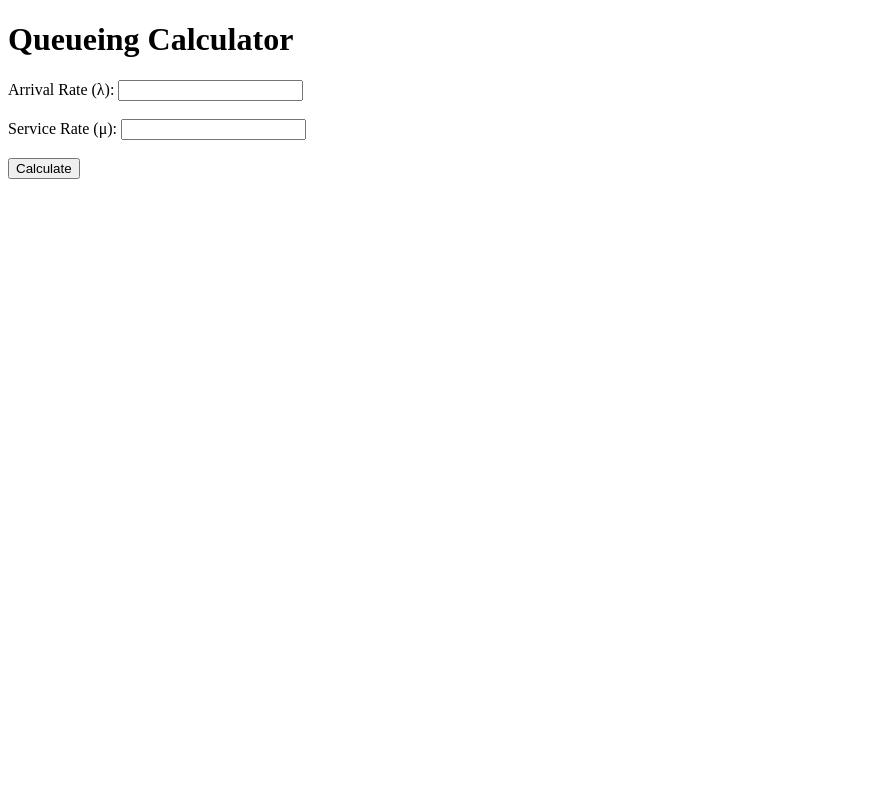
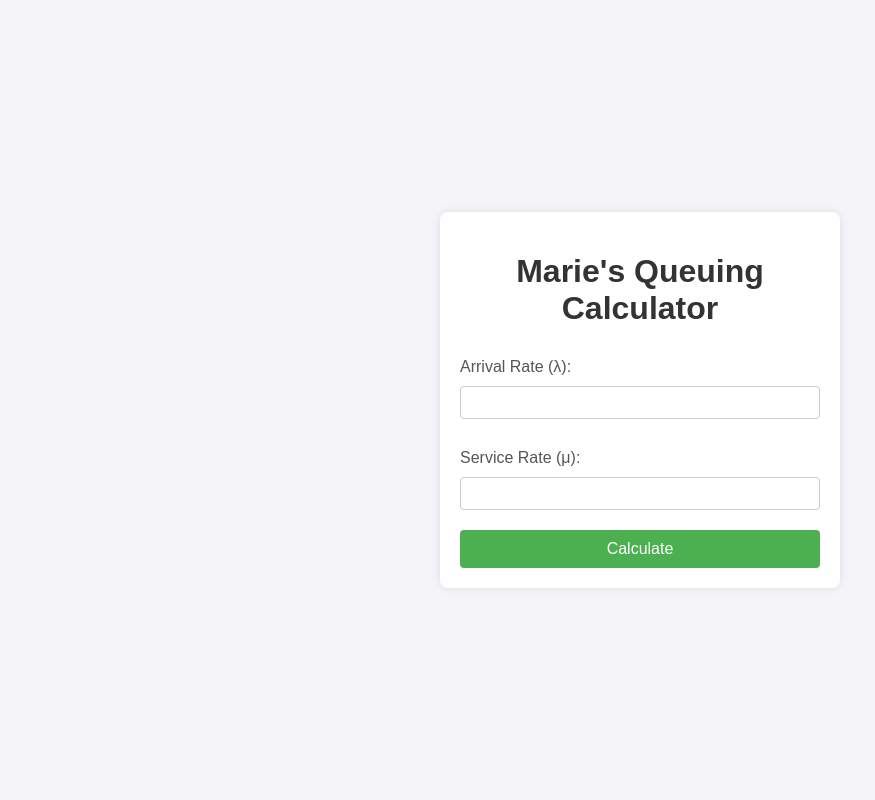
Before and after one commit to giandomenicomarie/queue_calculator, a Flask app: page / in a window 1280 px wide. Shown: the whole page, without its empty margins (0-875 px from the left). Run offline with Flask 3, Linux system fonts and the light colour scheme.

Commit message:
Making the UI look a little bit nicer

```diff
--- a/templates/index.html
+++ b/templates/index.html
@@ -2,18 +2,74 @@
 <html lang="en">
 <head>
     <meta charset="UTF-8">
-    <title>Marie's Queueing Calculator</title>
+    <title>Marie's Queuing Calculator</title>
+    <style>
+        body {
+            font-family: Arial, sans-serif;
+            background-color: #f4f4f9;
+            margin: 0;
+            padding: 0;
+            height: 100vh;
+            display: flex;
+            justify-content: center;
+            align-items: center;
+            overflow: hidden;
+        }
+        .container {
+            background-color: white;
+            padding: 20px;
+            border-radius: 8px;
+            box-shadow: 0 0 10px rgba(0, 0, 0, 0.1);
+            max-width: 400px;
+            width: 100%;
+            box-sizing: border-box;
+        }
+        h1 {
+            text-align: center;
+            color: #333;
+        }
+        label {
+            display: block;
+            margin: 10px 0 5px;
+            color: #555;
+        }
+        input[type="text"] {
+            width: 100%;
+            padding: 8px;
+            margin: 5px 0 20px;
+            border: 1px solid #ccc;
+            border-radius: 4px;
+            box-sizing: border-box;
+        }
+        .form-group {
+            display: flex;
+            flex-direction: column;
+        }
+        input[type="submit"] {
+            width: 100%;
+            background-color: #4CAF50;
+            color: white;
+            padding: 10px;
+            border: none;
+            border-radius: 4px;
+            cursor: pointer;
+            font-size: 16px;
+        }
+        input[type="submit"]:hover {
+            background-color: #45a049;
+        }
+    </style>
 </head>
 <body>
-    <h1>Queueing Calculator</h1>
-    <form action="/calculate" method="POST">
+    <div class="container">
+        <h1>Marie's Queuing Calculator</h1>
+        <form action="/calculate" method="POST" class="form-group">
             <label for="arrival_rate">Arrival Rate (λ):</label>
             <input type="text" id="arrival_rate" name="arrival_rate" required>
-        <br><br>
             <label for="service_rate">Service Rate (μ):</label>
             <input type="text" id="service_rate" name="service_rate" required>
-        <br><br>
             <input type="submit" value="Calculate">
         </form>
+    </div>
 </body>
 </html>
```
Also changed, not shown: templates/results.html (+48 -2 lines). Lines whose indentation alone changed are shown as unchanged.
